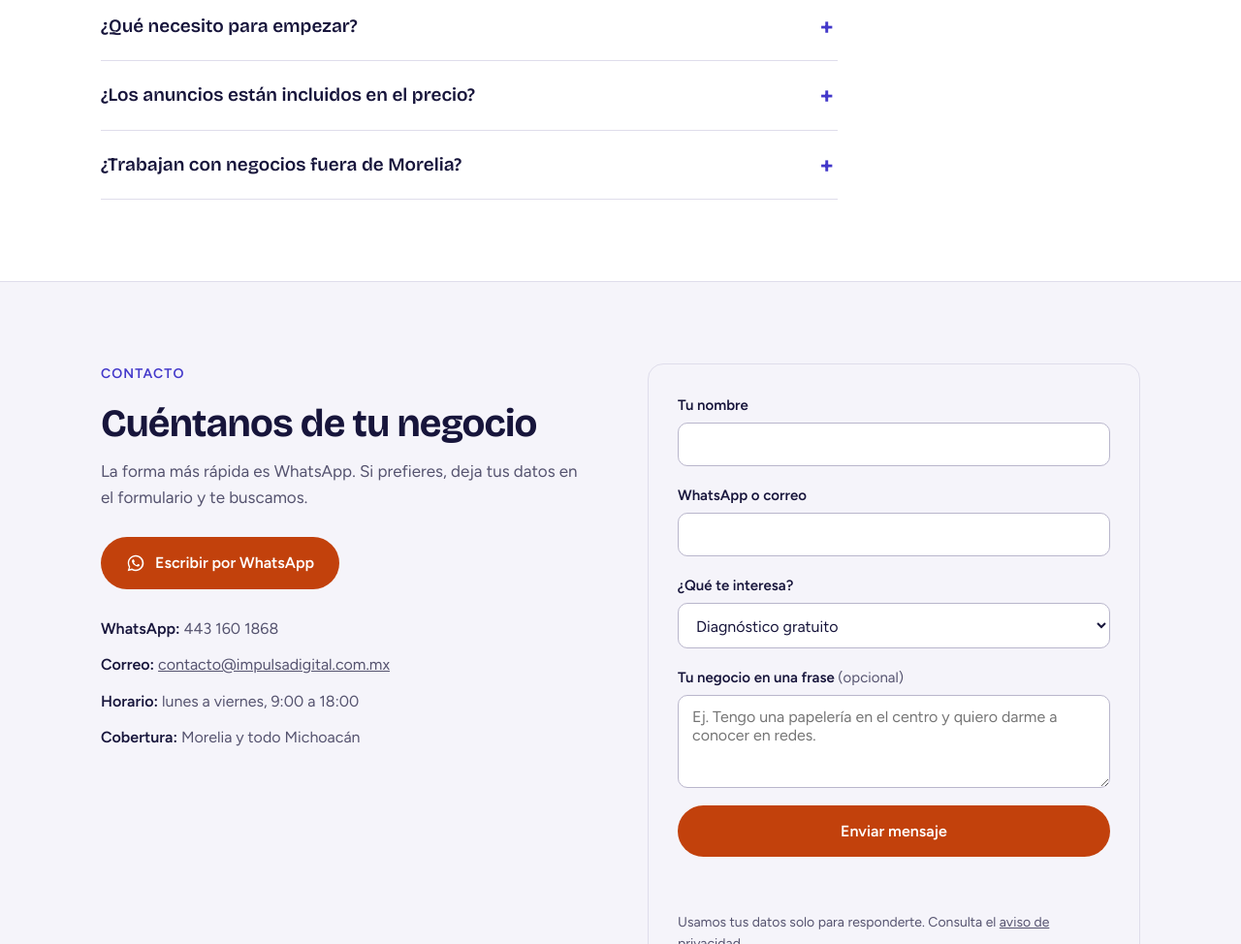
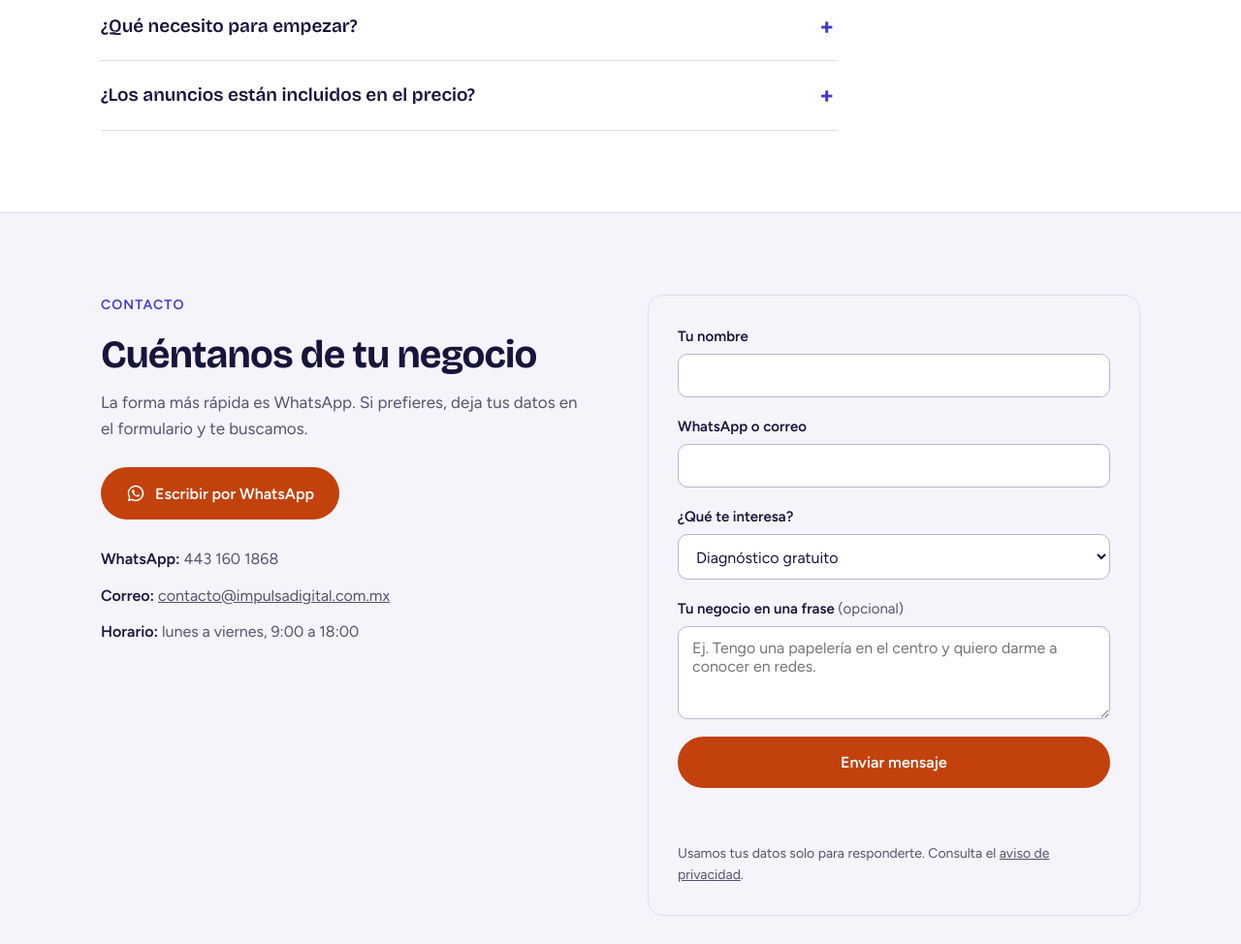
Before and after one commit to sacasanova/impulsadigital-web, a plain HTML site: page index.html in a window 1280 px wide. Shown: the part 5020-5994 px from the top of the page at 97% size. Drawn offline with nearby package versions, Linux system fonts and the light colour scheme.

Commit message:
Quita la pregunta sobre Morelia y la línea de cobertura (#6)
Claude-Session: https://claude.ai/code/session_019LATquos6YpeSJvfypd8Qh

Co-authored-by: Claude <noreply@anthropic.com>

```diff
--- a/index.html
+++ b/index.html
@@ -338,10 +338,6 @@
           <summary>¿Los anuncios están incluidos en el precio?</summary>
           <p>El paquete incluye la gestión de los anuncios. El presupuesto de publicidad lo defines tú y se paga directo a Google o Meta.</p>
         </details>
-        <details>
-          <summary>¿Trabajan con negocios fuera de Morelia?</summary>
-          <p>Sí. Atendemos negocios de todo Michoacán por videollamada y WhatsApp.</p>
-        </details>
       </div>
     </div>
   </section>
@@ -360,7 +356,6 @@
           <li><b>WhatsApp:</b> 443 160 1868</li>
           <li><b>Correo:</b> <a href="mailto:contacto@impulsadigital.com.mx">contacto@impulsadigital.com.mx</a></li>
           <li><b>Horario:</b> lunes a viernes, 9:00 a 18:00</li>
-          <li><b>Cobertura:</b> Morelia y todo Michoacán</li>
         </ul>
       </div>
 
```
